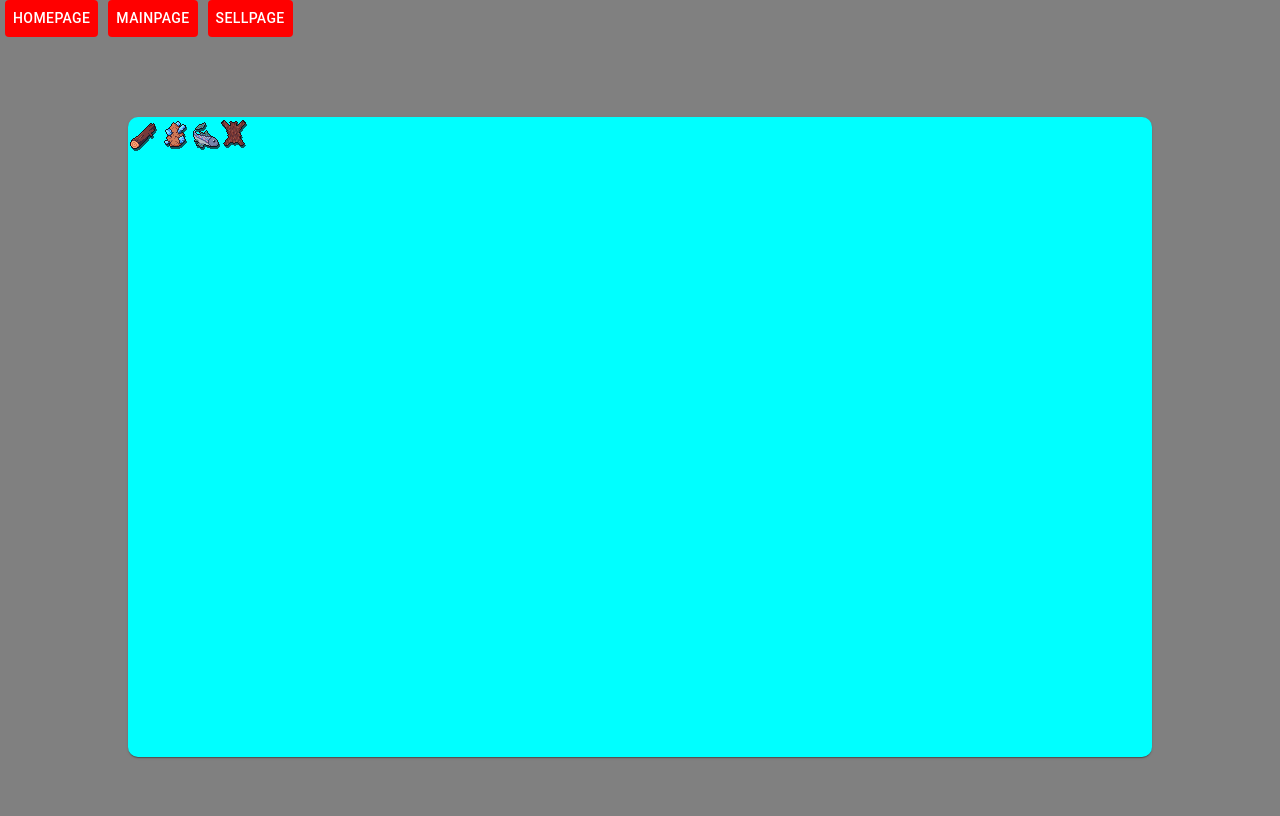
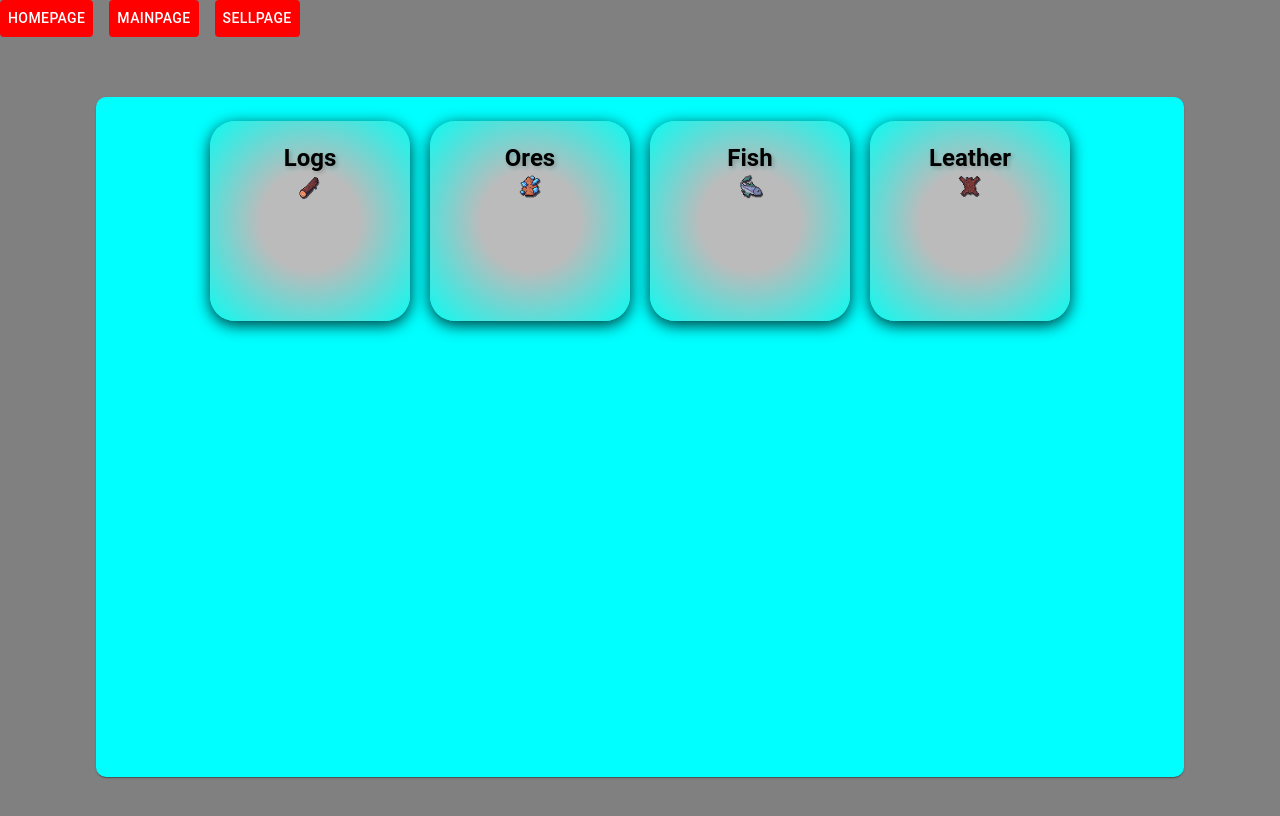
Before and after one commit to NCsaszar/incremental-mmo, a React app: page / in a window 1280 px wide. Shown: the top 816 px of the page. Built offline with nearby package versions, Linux system fonts and the light colour scheme; no server answers; the database is empty.

Commit message:
SellCard created on sell page

```diff
--- a/src/App.js
+++ b/src/App.js
@@ -1,28 +1,24 @@
 import React, { useEffect, useState } from 'react';
-import { BrowserRouter as Router, Routes, Route, Link } from 'react-router-dom';
+import {
+  BrowserRouter as Router,
+  Routes,
+  Route,
+  Link,
+  useNavigate,
+} from 'react-router-dom';
 import { GameProvider } from './GameContext';
 import MainGame from './gameplay/MainGame';
 import Sellitems from './gameplay/Sellitems';
-import { Button, Box } from '@mui/material';
+import NavButtons from './NavigateButtons';
 
 const App = () => {
-  const btnstyle = {
-    bgcolor: 'red',
-    color: 'white',
-    '&:hover': { backgroundColor: 'red' },
-    mx: '5px',
-  };
-
   return (
     <Router>
-      <Box sx={{ display: 'flex' }}>
-        <Button sx={btnstyle}>Homepage</Button>
-        <Button sx={btnstyle}>Mainpage</Button>
-        <Button sx={btnstyle}>Sellpage</Button>
-      </Box>
+      <NavButtons />
       <GameProvider>
         <Routes>
           <Route path="/game" element={<MainGame />} />
+          <Route path="/sell" element={<Sellitems />} />
           <Route path="/" element={<Sellitems />} />
         </Routes>
       </GameProvider>
--- a/src/Gameplay/MainGame.jsx
+++ b/src/Gameplay/MainGame.jsx
@@ -1,5 +1,5 @@
 import React, { useContext } from 'react';
-import { Box, Button } from '@mui/material';
+import { Box, Button, Stack } from '@mui/material';
 import { GameContext } from '../GameContext';
 import ResourcePanel from '../Skills/ResourcePanel';
 import SkillCard from '../Skills/SkillCard';
@@ -19,6 +19,7 @@ const MainGame = () => {
       {skillsData.map((skill) => (
         <SkillCard key={skill.name} skill={skill} mExp={maxExperience} />
       ))}
+      <Stack spacing={2} direction="row" sx={{ height: '40px' }}>
         <Button
           onClick={resetGameState}
           sx={{
@@ -30,15 +31,16 @@ const MainGame = () => {
           Reset
         </Button>
         <Button
-        onClick={() => addCoins()}
           sx={{
             bgcolor: 'yellow',
             color: 'black',
             '&:hover': { bgcolor: 'green' },
           }}
+          onClick={() => addCoins()}
         >
           Add Coins
         </Button>
+      </Stack>
     </Box>
   );
 };
--- a/src/Gameplay/Sellitems.jsx
+++ b/src/Gameplay/Sellitems.jsx
@@ -1,8 +1,13 @@
 import { Card, Box } from '@mui/material';
-import React from 'react';
+import React, { useContext } from 'react';
 import { fish, log, leather, ore } from '../resourcepics';
+import SellCard from '../Skills/SellCard';
+import { GameContext } from '../GameContext';
 
 const Sellitems = () => {
+  const { skillsData, resData, charItems, addCoins, maxExperience } =
+    useContext(GameContext);
+
   return (
     <Box
       sx={{
@@ -14,20 +19,25 @@ const Sellitems = () => {
     >
       <Card
         sx={{
+          display: 'flex',
+          flexWrap: 'wrap',
+          justifyContent: 'center',
           bgcolor: 'aqua',
-          display: 'flex',
-          margin: '20px',
+          padding: '20px',
           borderRadius: '10px',
-          width: '80%',
-          height: '80%',
+          width: '85%',
+          height: '85%',
         }}
       >
-        <Box>
+        {resData.map((resource) => (
+          <SellCard resource={resource} key={resource.name} />
+        ))}
+        {/* <Box>
           <img src={log} alt="log" />
           <img src={ore} alt="ore" />
           <img src={fish} alt="fish" />
           <img src={leather} alt="leather" />
-        </Box>
+        </Box> */}
       </Card>
     </Box>
   );
--- /dev/null
+++ b/src/NavigateButtons.jsx
@@ -0,0 +1,30 @@
+import React from 'react';
+import { useNavigate } from 'react-router-dom';
+import { Button, Box, Stack } from '@mui/material';
+
+const NavigationButtons = () => {
+  const navigate = useNavigate();
+
+  const btnstyle = {
+    bgcolor: 'red',
+    color: 'white',
+    '&:hover': { backgroundColor: 'red' },
+    mx: '5px',
+  };
+
+  return (
+    <Stack spacing={2} direction="row">
+      <Button sx={btnstyle} onClick={() => navigate('/')}>
+        Homepage
+      </Button>
+      <Button sx={btnstyle} onClick={() => navigate('/game')}>
+        Mainpage
+      </Button>
+      <Button sx={btnstyle} onClick={() => navigate('/sell')}>
+        Sellpage
+      </Button>
+    </Stack>
+  );
+};
+
+export default NavigationButtons;
--- /dev/null
+++ b/src/Skills/SellCard.jsx
@@ -0,0 +1,83 @@
+import React from 'react';
+import Card from '@mui/material/Card';
+import Box from '@mui/material/Box';
+import { Typography } from '@mui/material';
+import ExperienceBar from './ExperienceBar';
+import { log, ore, fish, leather } from '../resourcepics';
+
+const SkillCard = ({ resource }) => {
+  let resourceName;
+  let skillImage;
+  if (resource.name == 'log') {
+    skillImage = log;
+  } else if (resource.name == 'ore') {
+    skillImage = ore;
+  } else if (resource.name == 'fish') {
+    skillImage = fish;
+  } else if (resource.name == 'leather') {
+    skillImage = leather;
+  }
+
+  if (resource.name == 'log') {
+    resourceName = 'Logs';
+  } else if (resource.name == 'ore') {
+    resourceName = 'Ores';
+  } else if (resource.name == 'fish') {
+    resourceName = 'Fish';
+  } else if (resource.name == 'leather') {
+    resourceName = 'Leather';
+  }
+
+  const gradientBackground =
+    'radial-gradient(circle, rgba(187,187,187,1) 35%, rgba(11,251,241,1) 100%, rgba(69,89,93,1) 100%)';
+  const cardStyle = {
+    display: 'flex',
+    flexDirection: 'column',
+    alignItems: 'center',
+    width: '200px',
+    height: '200px',
+    padding: '5px',
+    margin: '10px',
+    borderRadius: '25px',
+    background: gradientBackground,
+    boxShadow: '0px 4px 16px rgba(0, 0, 0, 0.8)', // Box shadow to create the pop-out effect
+    transform: 'translateY(-6px)', // Translation to make the card appear lifted
+  };
+
+  return (
+    <Card sx={cardStyle}>
+      <Box sx={{ textAlign: 'center', marginTop: '16px' }}>
+        <Typography
+          component="div"
+          variant="h5"
+          sx={{
+            textAlign: 'center',
+            color: 'black', // Custom text color
+            fontWeight: 'bold', // Custom font weight
+            textShadow: '2px 2px 4px rgba(0, 0, 0, 0.2)', // Custom text shadow
+          }}
+        >
+          {resourceName}
+        </Typography>
+      </Box>
+      <Box
+        sx={{
+          display: 'flex',
+          justifyContent: 'center',
+          alignItems: 'center',
+        }}
+      >
+        <img
+          src={skillImage}
+          alt={resource.name}
+          style={{
+            width: '25px',
+            height: '25px',
+          }}
+        />
+      </Box>
+    </Card>
+  );
+};
+
+export default SkillCard;
--- /dev/null
+++ b/src/skillpics/index.js
@@ -0,0 +1,4 @@
+export { default as fish } from './fish.png';
+export { default as tree } from './tree.png';
+export { default as rock } from './rock.png';
+export { default as hunt } from './hunt.png';
```
Lines whose indentation alone changed are shown as unchanged.
